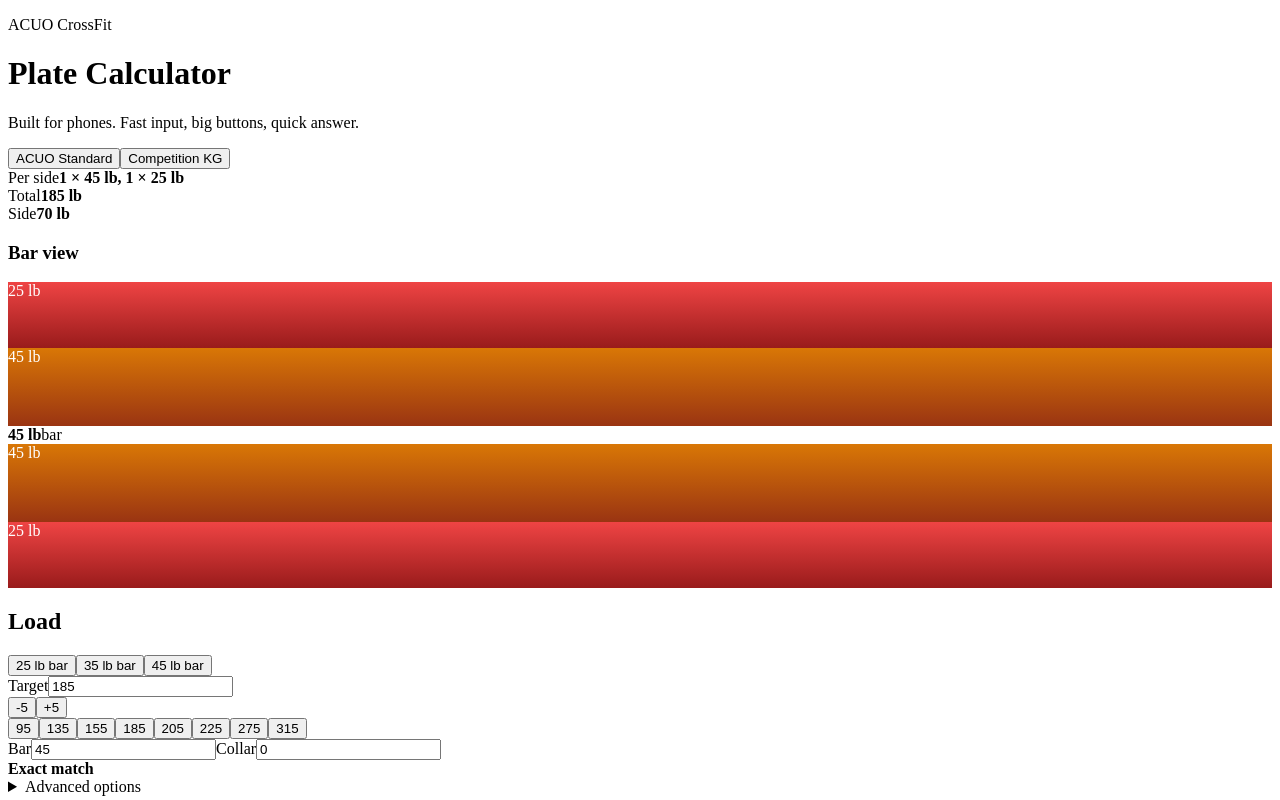
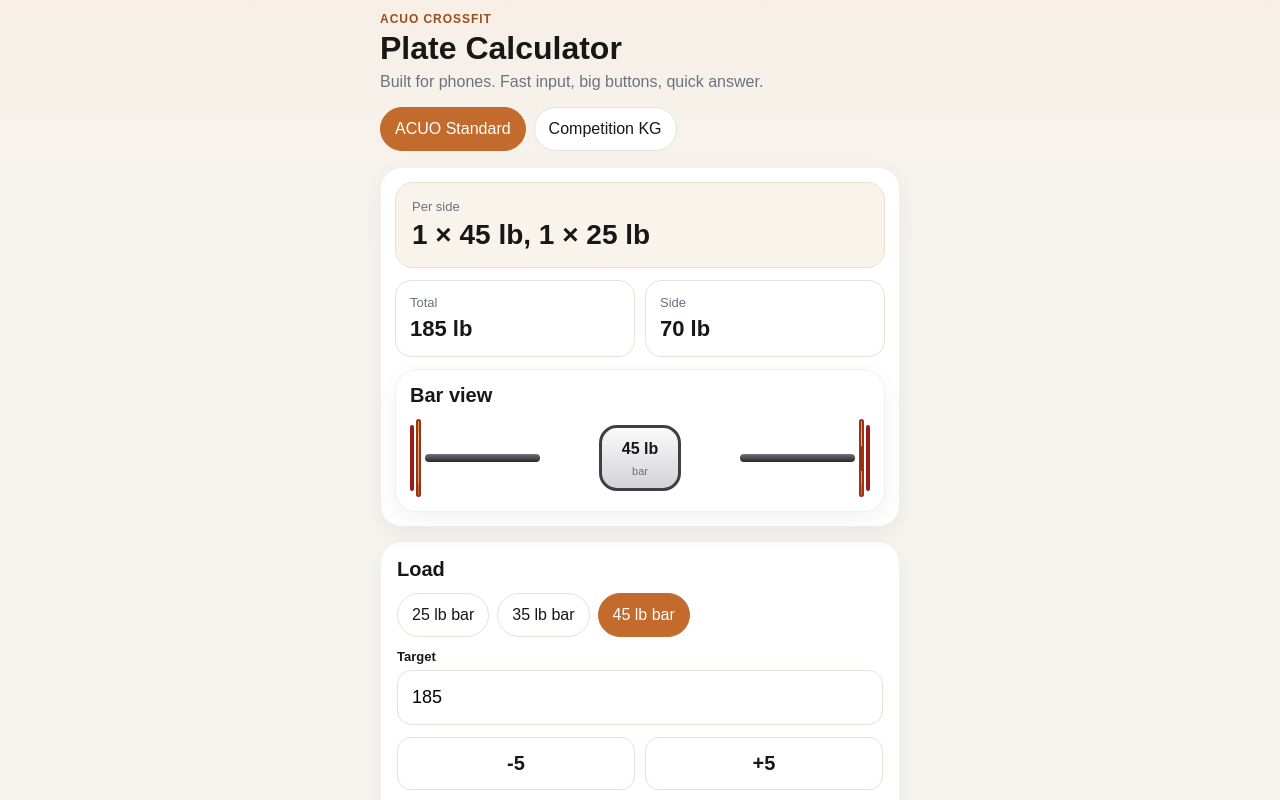
Before and after one commit to jdnipp/Plate_Calc_mobile_v2, a React (Vite) app: page / in a window 1280 px wide. Shown: the top 800 px of the page. Built offline with nearby package versions, Linux system fonts and the light colour scheme.

Commit message:
Add files via upload

```diff
--- a/package.json
+++ b/package.json
@@ -1,7 +1,7 @@
 {
   "name": "acuo-plate-calculator",
   "private": true,
-  "version": "9.2.1",
+  "version": "9.2.2",
   "type": "module",
   "scripts": {
     "dev": "vite",
--- a/src/App.jsx
+++ b/src/App.jsx
@@ -95,7 +95,7 @@ function BarbellDiagram({perSide,unitLabel,barWeight,collarWeight}){
       <h3 className="section-title">Bar view</h3>
       <div className={`barbell-fit ${dense?"dense":""}`}>
         <div className="plate-side">
-          {left.map((p,i)=>{const [bg,border,text]=plateStyle(p,unitLabel); return <div key={`l-${p}-${i}`} className="plate realistic" style={{height:`${plateHeight(p)}px`,background:bg,borderColor:border,color:text}}><span>{fmt(p)} {unitLabel}</span></div>})}
+          {left.map((p,i)=>{const [bg,border,text]=plateStyle(p,unitLabel); return <div key={`l-${p}-${i}`} className="plate realistic" style={{height:`${plateHeight(p)}px`,background:bg,borderColor:border,color:text}}><span className="plate-label">{fmt(p)} {unitLabel}</span></div>})}
           {collarWeight>0?<div className="collar">C</div>:null}
         </div>
         <div className="bar-section" />
@@ -103,7 +103,7 @@ function BarbellDiagram({perSide,unitLabel,barWeight,collarWeight}){
         <div className="bar-section" />
         <div className="plate-side">
           {collarWeight>0?<div className="collar">C</div>:null}
-          {right.map((p,i)=>{const [bg,border,text]=plateStyle(p,unitLabel); return <div key={`r-${p}-${i}`} className="plate realistic" style={{height:`${plateHeight(p)}px`,background:bg,borderColor:border,color:text}}><span>{fmt(p)} {unitLabel}</span></div>})}
+          {right.map((p,i)=>{const [bg,border,text]=plateStyle(p,unitLabel); return <div key={`r-${p}-${i}`} className="plate realistic" style={{height:`${plateHeight(p)}px`,background:bg,borderColor:border,color:text}}><span className="plate-label">{fmt(p)} {unitLabel}</span></div>})}
         </div>
       </div>
     </div>
--- a/src/styles.css
+++ b/src/styles.css
@@ -1,13 +1,108 @@
-.barbell-fit {
-  grid-template-columns: minmax(0,2fr) 9vw minmax(50px,10vw) 9vw minmax(0,2fr);
+*{box-sizing:border-box}
+:root{
+  --bg:#f6f4ef;--card:#ffffff;--text:#171717;--muted:#6b7280;--line:#e7e2d8;
+  --brand:#c36b2c;--brand-dark:#9a4f1a;
+  --success-bg:#ecfdf5;--success-line:#a7f3d0;--success-text:#065f46;
+  --warn-bg:#fffbeb;--warn-line:#fcd34d;--warn-text:#92400e;
 }
-
-.barbell-fit.dense {
-  grid-template-columns: minmax(0,2fr) 8vw minmax(45px,9vw) 8vw minmax(0,2fr);
+html,body,#root{min-height:100%}
+body{margin:0;font-family:Arial,Helvetica,sans-serif;color:var(--text);background:linear-gradient(180deg,#f7efe6 0%,var(--bg) 24%)}
+button,input,summary{font:inherit}
+.app-shell{min-height:100vh;padding:12px}
+.phone-frame{max-width:520px;margin:0 auto;display:grid;gap:14px}
+.app-header{display:grid;gap:4px}
+.eyebrow{margin:0;font-size:12px;font-weight:700;letter-spacing:.08em;text-transform:uppercase;color:var(--brand-dark)}
+h1{margin:0;font-size:32px}
+.lead{margin:0;color:var(--muted);line-height:1.4}
+.top-controls,.advanced{display:grid;gap:10px}
+.setup-row,.bar-options,.quick-picks{display:flex;gap:8px;overflow-x:auto;padding-bottom:2px}
+.bar-options{padding:0 0 12px 0}
+.card{background:var(--card);border:1px solid rgba(0,0,0,.06);border-radius:22px;padding:16px;box-shadow:0 8px 24px rgba(0,0,0,.05)}
+.small-card{padding:14px;margin-top:12px}
+.result-card{padding:14px}
+.sticky-result{position:sticky;top:8px;z-index:2}
+.card-title,.section-title{margin:0 0 12px 0;font-size:20px}
+.grid{display:grid;gap:12px}
+.grid.one{grid-template-columns:1fr}
+.grid.two{grid-template-columns:repeat(2,minmax(0,1fr))}
+.field{display:grid;gap:6px}
+.field span{font-size:13px;font-weight:700}
+.field small{color:var(--muted)}
+.field input{width:100%;border:1px solid var(--line);border-radius:14px;background:#fff;padding:16px 14px;font-size:18px}
+.two-up{display:grid;grid-template-columns:1fr 1fr;gap:10px}
+.pill{border:1px solid var(--line);background:white;color:var(--text);border-radius:999px;padding:12px 14px;cursor:pointer;white-space:nowrap}
+.pill.active{background:var(--brand);color:white;border-color:var(--brand)}
+.pill.large{min-height:48px}
+.quick-adjust{display:grid;grid-template-columns:1fr 1fr;gap:10px}
+.toggle-row{margin-top:4px;padding:14px;border:1px solid var(--line);border-radius:16px;display:flex;align-items:center;justify-content:space-between;gap:12px}
+.toggle{width:56px;height:32px;border-radius:999px;border:none;background:#d1d5db;position:relative;cursor:pointer;flex:0 0 auto}
+.toggle span{position:absolute;width:24px;height:24px;background:white;border-radius:999px;top:4px;left:4px;transition:transform .2s ease}
+.toggle.active{background:var(--brand)}
+.toggle.active span{transform:translateX(24px)}
+.favorites-editor{margin-top:16px}
+.favorites-editor h3{margin:0 0 10px 0;font-size:18px}
+.favorites{display:flex;flex-wrap:wrap;gap:8px}
+.favorite-chip{display:inline-flex;align-items:center;border-radius:999px;overflow:hidden;border:1px solid var(--line);background:#faf8f4}
+.favorite-chip>button{border:none;background:transparent;padding:10px 12px;cursor:pointer}
+.favorite-chip .remove{border-left:1px solid var(--line);font-size:18px;line-height:1}
+.add-favorite{display:grid;grid-template-columns:1fr auto;gap:10px;margin-top:12px}
+.add-favorite input{border:1px solid var(--line);border-radius:14px;padding:14px}
+.primary,.secondary{border-radius:14px;padding:14px 16px;cursor:pointer;min-height:48px}
+.primary{background:var(--brand);color:white;border:none}
+.secondary{background:white;color:var(--text);border:1px solid var(--line)}
+.secondary.big{font-size:20px;font-weight:700}
+.hero-result{background:#f8f4ec;border:1px solid #eedfcd;border-radius:18px;padding:16px;display:grid;gap:6px}
+.hero-result span{color:var(--muted);font-size:13px}
+.hero-result strong{font-size:clamp(22px,7vw,28px);line-height:1.1;word-break:break-word}
+.stats{display:grid;gap:10px;margin-top:12px}
+.compact-stats{grid-template-columns:1fr 1fr}
+.stat{border:1px solid var(--line);border-radius:16px;padding:14px;display:grid;gap:6px;min-width:0}
+.stat span{font-size:13px;color:var(--muted)}
+.stat strong{font-size:clamp(18px,5vw,22px);word-break:break-word}
+.notice{border-radius:16px;padding:14px;border:1px solid}
+.notice strong{display:block;margin-bottom:4px}
+.notice.success{background:var(--success-bg);border-color:var(--success-line);color:var(--success-text)}
+.notice.warning{background:var(--warn-bg);border-color:var(--warn-line);color:var(--warn-text)}
+.barbell-fit{display:grid;grid-template-columns:minmax(0,1fr) 9vw minmax(70px,15vw) 9vw minmax(0,1fr);align-items:center;gap:4px;width:100%;min-width:0}
+.barbell-fit.dense{gap:2px;grid-template-columns:minmax(0,1fr) 8vw minmax(62px,13vw) 8vw minmax(0,1fr)}
+.plate-side{display:flex;align-items:center;gap:2px;min-width:0}
+.plate-side:first-child{justify-content:flex-end}
+.plate{
+  width:clamp(28px,8vw,44px);
+  border-radius:999px;
+  border:2px solid #b8a998;
+  display:flex;align-items:center;justify-content:center;
+  min-width:0;position:relative;overflow:hidden;
+  box-shadow:inset 0 0 0 2px rgba(255,255,255,.18), inset 0 0 12px rgba(255,255,255,.12)
 }
-
-@media only screen and (max-width: 600px) {
-  .barbell-fit {
-    grid-template-columns: minmax(0,2fr) 7vw 40px 7vw minmax(0,2fr);
-  }
+.plate.realistic::before{content:"";position:absolute;inset:14% 18%;border:2px solid rgba(255,255,255,.3);border-radius:999px}
+.plate.realistic::after{content:"";position:absolute;width:34%;height:34%;border-radius:999px;background:rgba(20,20,20,.68);box-shadow:inset 0 0 0 2px rgba(255,255,255,.12)}
+.plate-label{
+  position:absolute;
+  top:6px;
+  left:50%;
+  transform:translateX(-50%);
+  font-size:9px;
+  font-weight:800;
+  line-height:1;
+  text-align:center;
+  white-space:nowrap;
+  z-index:2;
+  padding:2px 4px;
+  border-radius:999px;
+  background:rgba(255,255,255,.18);
+  text-shadow:0 1px 2px rgba(0,0,0,.35)
 }
+.collar{width:clamp(6px,2vw,9px);height:42px;border-radius:8px;background:linear-gradient(180deg,#cbd5e1 0%,#64748b 100%);border:1px solid #64748b;font-size:8px;display:flex;align-items:center;justify-content:center;flex:0 0 auto;color:white}
+.bar-section{width:100%;height:8px;border-radius:999px;background:linear-gradient(180deg,#71717a 0%,#27272a 100%)}
+.bar-center{width:100%;min-height:66px;border:3px solid #3f3f46;border-radius:18px;background:linear-gradient(180deg,#fafafa 0%,#d4d4d8 100%);display:grid;place-items:center;text-align:center;padding:8px;min-width:0}
+.short-bar{max-width:82px;justify-self:center}
+.bar-center strong{font-size:clamp(12px,3.5vw,16px)}
+.bar-center span{color:var(--muted);font-size:11px}
+.subtle{color:var(--muted);line-height:1.4;margin:0}
+@media (max-width:380px){
+  .two-up,.compact-stats,.quick-adjust{grid-template-columns:1fr}
+  .barbell-fit{grid-template-columns:minmax(0,1fr) 7vw 56px 7vw minmax(0,1fr)}
+  .hero-result strong{font-size:22px}
+  .plate-label{font-size:8px;top:5px}
+}
```
Also changed, not shown: 1 other file (tests, documents, lock files or other folders).
